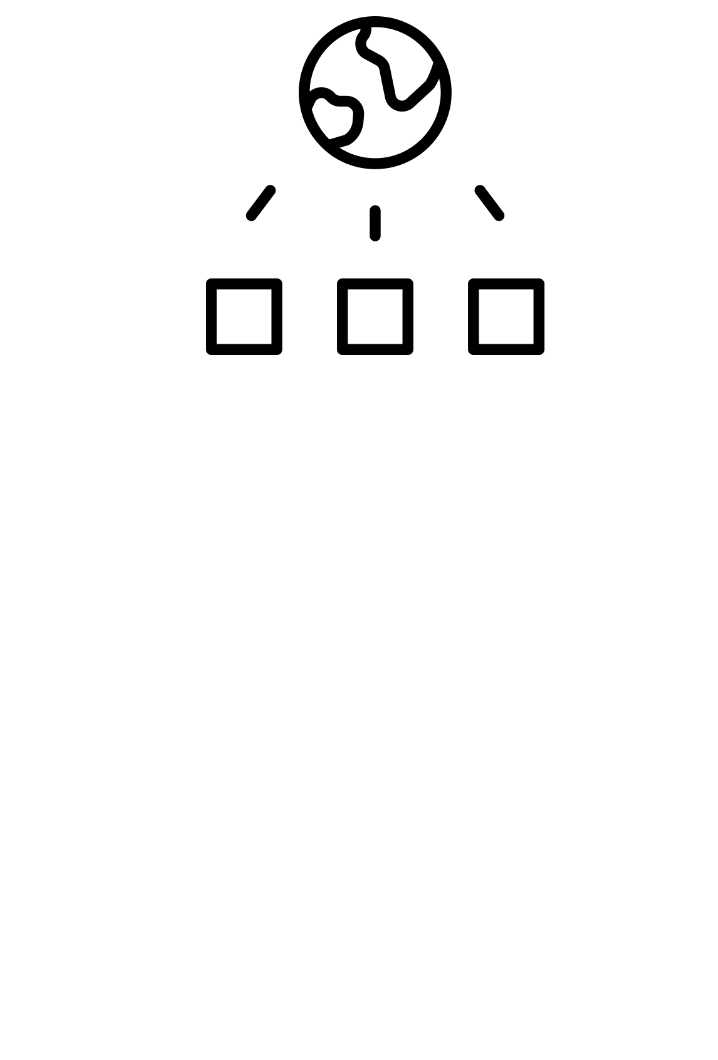
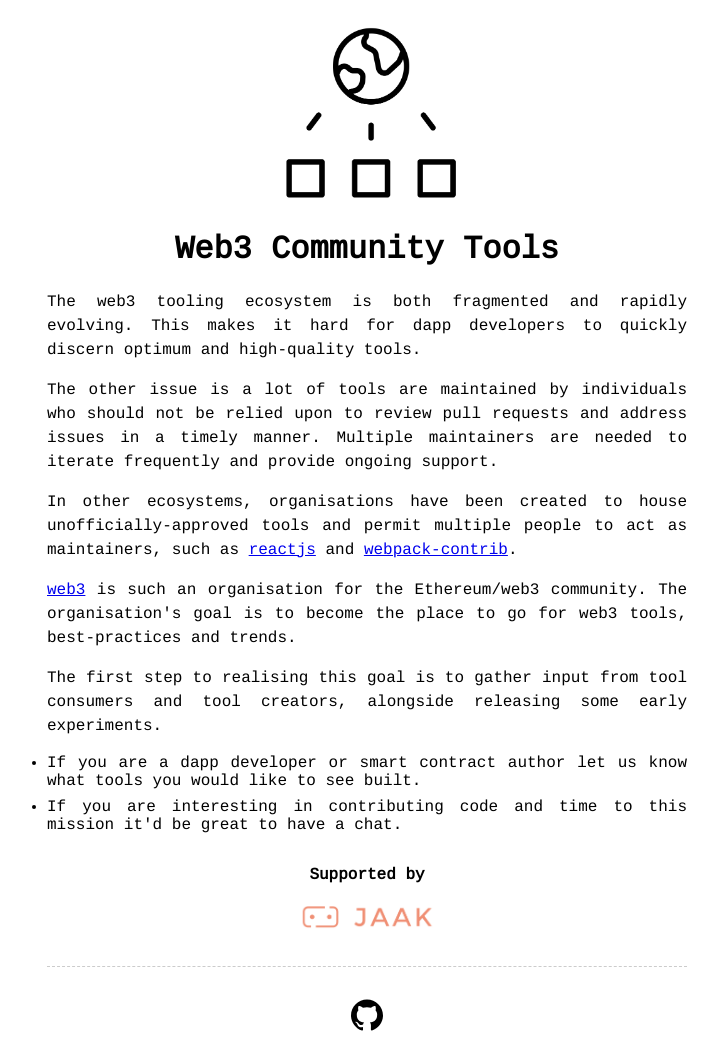
Before and after one commit to lukehedger/web3.works, a website: page public/index.html in a window 1280 px wide. Shown: the whole page, without its empty margins (273-991 px from the left). Before the commit the page ends 800 px from the top, so only its background shows below. Drawn offline with Linux system fonts and the light colour scheme.

Commit message:
Add mission

```diff
--- a/public/index.html
+++ b/public/index.html
@@ -12,9 +12,72 @@
     <meta name="audience" content="all" />
     <meta name="viewport" content="width=device-width, initial-scale=1, maximum-scale=1, minimum-scale=1, user-scalable=no" />
     <link rel="shortcut icon" href="favicon.ico">
+    <link href="https://fonts.googleapis.com/css?family=Cousine" rel="stylesheet">
     <link rel="stylesheet" href="style.css">
   </head>
   <body>
-    <img src="./web3-works.png" alt="Web3 Works">
+    <header>
+      <img class="logo" src="./web3-works.png" alt="Web3 Works">
+
+      <h1>Web3 Community Tools</h1>
+    </header>
+
+    <main>
+      <p>
+        The web3 tooling ecosystem is both fragmented and rapidly evolving. This
+        makes it hard for dapp developers to quickly discern optimum and
+        high-quality tools.
+      </p>
+
+      <p>
+        The other issue is a lot of tools are maintained by individuals who should
+        not be relied upon to review pull requests and address issues in a timely
+        manner. Multiple maintainers are needed to iterate frequently and provide
+        ongoing support.
+      </p>
+
+      <p>
+        In other ecosystems, organisations have been created to house
+        unofficially-approved tools and permit multiple people to act as
+        maintainers, such as <a href="https://github.com/reactjs/">reactjs</a> and
+        <a href="https://github.com/webpack-contrib">webpack-contrib</a>.
+      </p>
+
+      <p>
+        <a href="https://github.com/web3">web3</a> is such an
+        organisation for the Ethereum/web3 community. The organisation's goal is
+        to become the place to go for web3 tools, best-practices and trends.
+      </p>
+
+      <p>
+        The first step to realising this goal is to gather input from tool
+        consumers and tool creators, alongside releasing some early experiments.
+      </p>
+
+      <ul>
+        <li>
+          If you are a dapp developer or smart contract author let us know what
+          tools you would like to see built.
+        </li>
+        <li>
+          If you are interesting in contributing code and time to this mission
+          it'd be great to have a chat.
+        </li>
+      </ul>
+
+      <div class="support">
+        <h4>Supported by</h4>
+
+        <a href="https://jaak.io/">
+          <img src="./jaak.png" width="138px" height="24px" alt="JAAK">
+        </a>
+      </div>
+    </main>
+
+    <footer>
+      <a href="https://github.com/web3">
+        <img src="./github.svg" width="32px" height="32px" alt="GitHub">
+      </a>
+    </footer>
   </body>
 </html>
--- a/public/style.css
+++ b/public/style.css
@@ -1,6 +1,46 @@
-img {
-  width: 400px;
+body {
+  padding: 16px;
+  font-family: 'Cousine', monospace;
+  -webkit-font-smoothing: antialiased;
+}
+
+footer {
+  margin-top: 32px;
+  text-align: center;
+}
+
+header {
+  text-align: center;
+}
+
+li {
+  margin-bottom: 8px;
+}
+
+main {
+  max-width: 640px;
+  margin: 0 auto;
+  padding-bottom: 32px;
+  border-bottom: 1px dashed #CCC;
+  text-align: justify;
+}
+
+p {
+  line-height: 1.5;
+}
+
+ul {
+  margin: 0;
+  padding: 0;
+}
+
+.logo {
+  width: 200px;
   max-width: 100%;
   margin: 0 auto;
-  display: block;
 }
+
+.support {
+  margin-top: 32px;
+  text-align: center;
+}
```
Also changed, not shown: public/github.svg (added), public/jaak.png (added).
